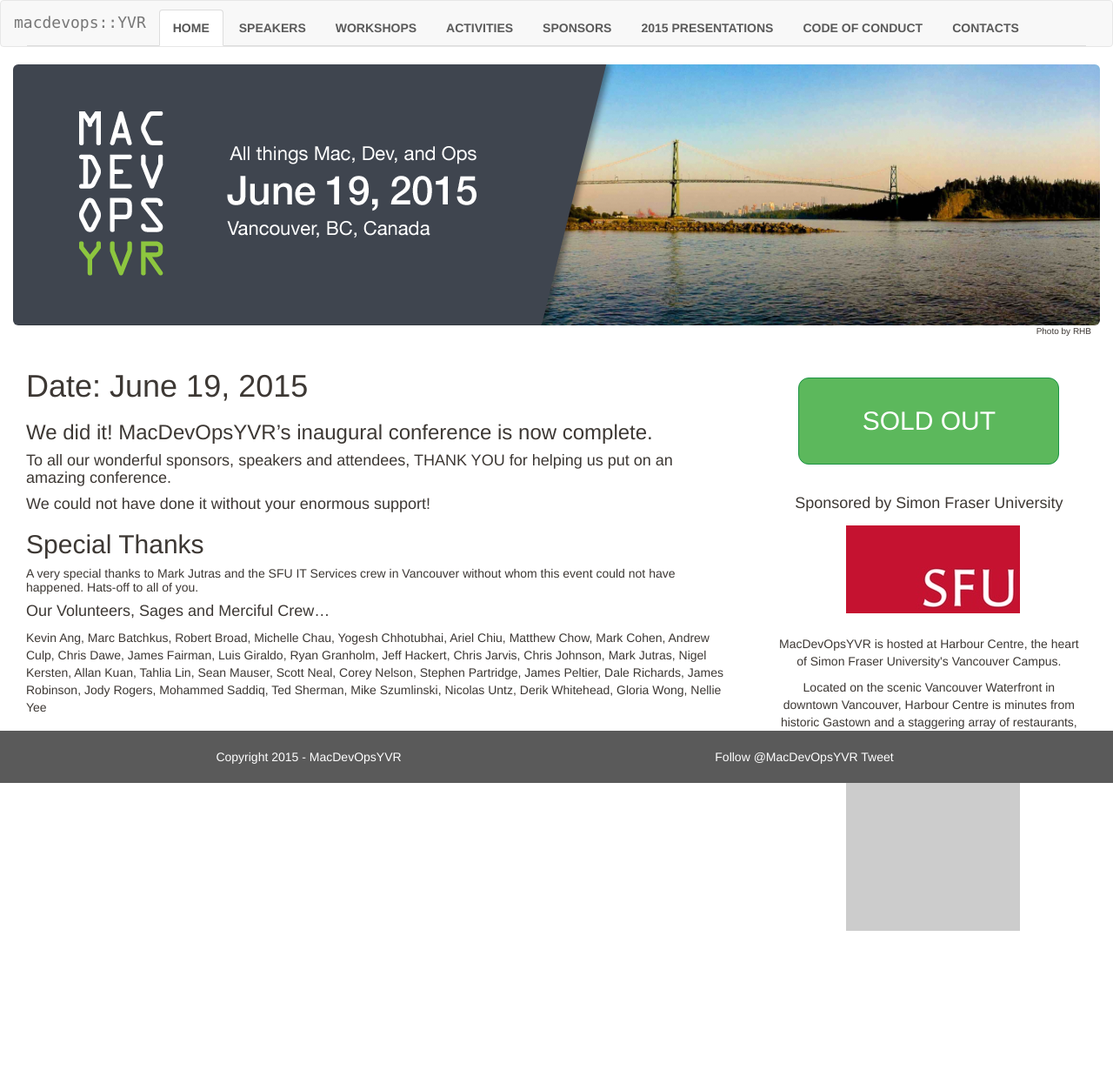
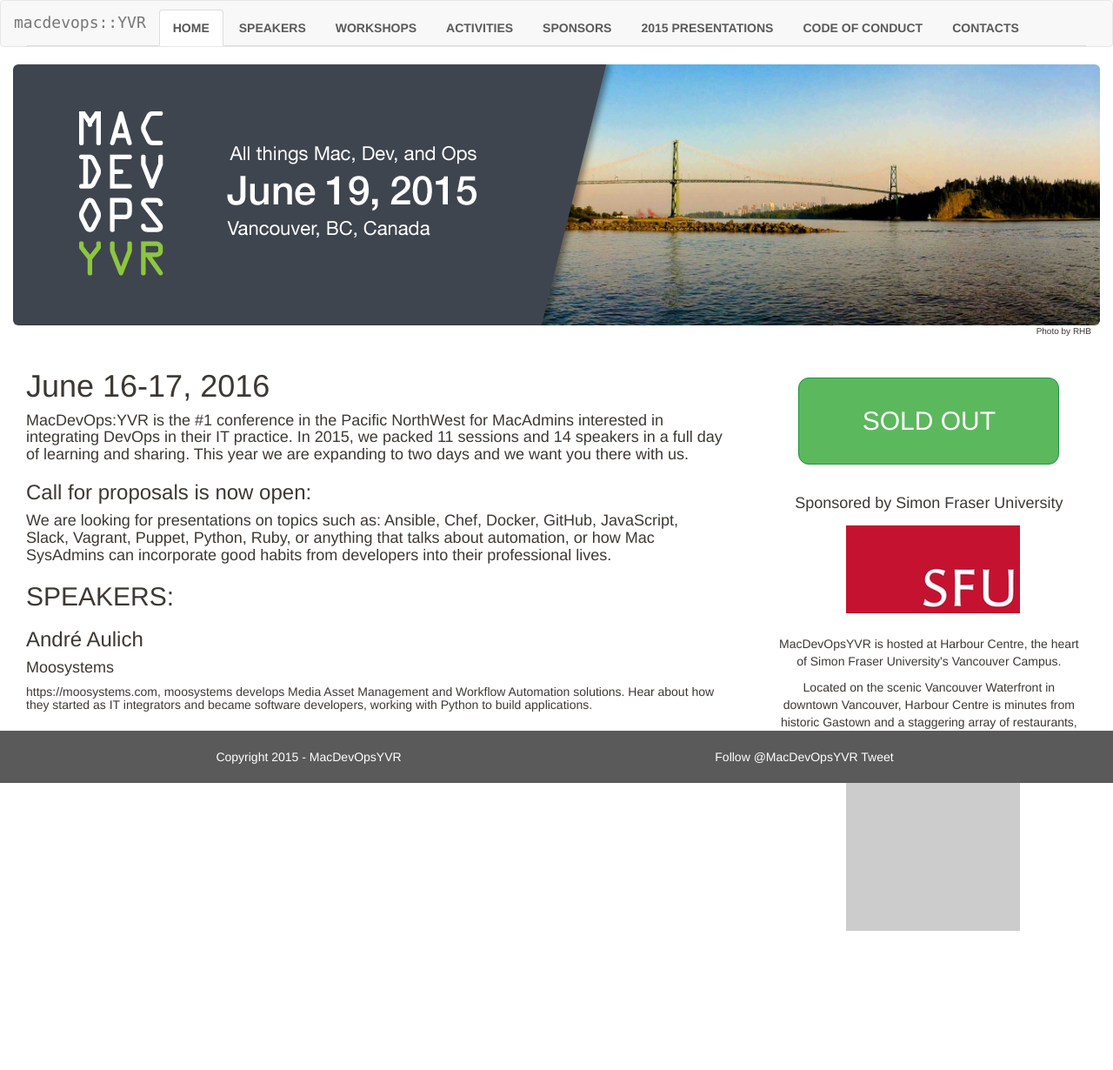
Before and after one commit to macdevopsyvr/macdevopsyvr.github.io, a Jekyll site: the page built from index.md, in a window 1280 px wide. Shown: the whole page at 87% size. Built offline with Jekyll 4.4.1, drawn with Linux system fonts in a browser that asks for light colours; comment, search, counter and statistics services are not loaded.

Commit message:
Updating content on home page

```diff
--- a/index.md
+++ b/index.md
@@ -4,18 +4,19 @@
 body_id: home
 ---
 
-# Date: June 19, 2015
+# June 16-17, 2016
 
-### We did it! MacDevOpsYVR's inaugural conference is now complete.
+#### MacDevOps:YVR is the #1 conference in the Pacific NorthWest for MacAdmins interested in integrating DevOps in their IT practice. In 2015, we packed 11 sessions and 14 speakers in a full day of learning and sharing. This year we are expanding to two days and we want you there with us.
 
-#### To all our wonderful sponsors, speakers and attendees, THANK YOU for helping us put on an amazing conference.
+### Call for proposals is now open:
 
-#### We could not have done it without your enormous support!
+#### We are looking for presentations on topics such as: Ansible, Chef, Docker, GitHub, JavaScript, Slack, Vagrant, Puppet, Python, Ruby, or anything that talks about automation, or how Mac SysAdmins can incorporate good habits from developers into their professional lives.
 
-## Special Thanks
+## SPEAKERS:
 
-##### A very special thanks to Mark Jutras and the SFU IT Services crew in Vancouver without whom this event could not have happened. Hats-off to all of you.
+### André Aulich
+#### Moosystems
+##### https://moosystems.com, moosystems develops Media Asset Management and Workflow Automation solutions. Hear about how they started as IT integrators and became software developers, working with Python to build applications.
 
-#### Our Volunteers, Sages and Merciful Crew...
-
-Kevin Ang, Marc Batchkus, Robert Broad, Michelle Chau, Yogesh Chhotubhai, Ariel Chiu, Matthew Chow, Mark Cohen, Andrew Culp, Chris Dawe, James Fairman, Luis Giraldo, Ryan Granholm, Jeff Hackert, Chris Jarvis, Chris Johnson, Mark Jutras, Nigel Kersten, Allan Kuan, Tahlia Lin, Sean Mauser, Scott Neal, Corey Nelson, Stephen Partridge, James Peltier, Dale Richards, James Robinson, Jody Rogers, Mohammed Saddiq, Ted Sherman, Mike Szumlinski, Nicolas Untz, Derik Whitehead, Gloria Wong, Nellie Yee
+### Gretchen
+#### SysAdmin at Penn State, speaking about Ansible.
```
